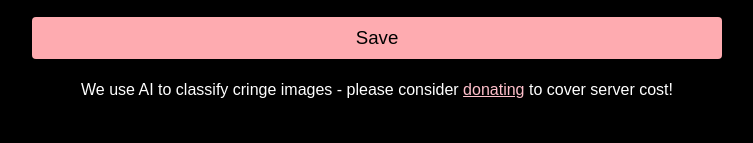
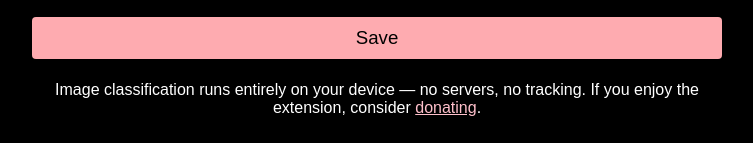
Before and after one commit to FelixGraeber/linkedin-unhumble, a browser extension: page src/settings/settings.html in a window 1280 px wide. Shown: the part 837-980 px from the top of the page, without its empty margins (263-1016 px from the left). Drawn offline with Linux system fonts and the light colour scheme.

Commit message:
fix: correct misleading server-cost copy in settings

```diff
--- a/src/settings/settings.html
+++ b/src/settings/settings.html
@@ -234,8 +234,8 @@
         </div>
         <button type="submit">Save</button>
         <br></br>
-        <p style="font-size: 12pt; text-align: center;">We use AI to classify cringe images - please consider <a
-                href="https://paypal.me/Splasher" target="_blank">donating</a> to cover server cost!</p>
+        <p style="font-size: 12pt; text-align: center;">Image classification runs entirely on your device — no servers, no tracking. If you enjoy the extension, consider <a
+                href="https://paypal.me/Splasher" target="_blank">donating</a>.</p>
     </form>
     <script src="settings.js"></script>
 </body>
```
